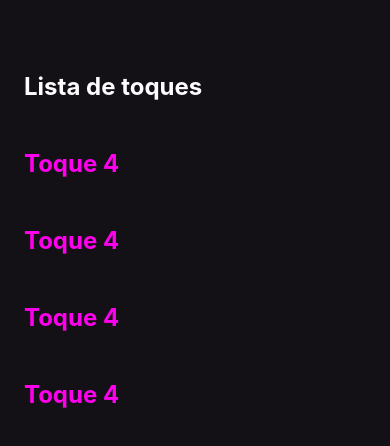
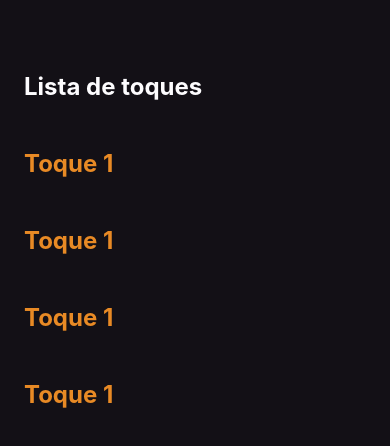
Before and after one commit to alexmesquita/bugleRinging, a React Native app: screen / in a window 390 px wide. Shown: the top 446 px of the page. Built offline with nearby package versions, Linux system fonts and the light colour scheme.

Commit message:
Install lib player

```diff
--- a/App.js
+++ b/App.js
@@ -1,7 +1,5 @@
 import { RingingList } from './src/screens/RingingList'
 
 export default function App() {
-  return (
-    <RingingList />
-  );
+  return <RingingList />
 }
--- a/package.json
+++ b/package.json
@@ -14,6 +14,7 @@
     "expo-status-bar": "~1.4.4",
     "react": "18.2.0",
     "react-native": "0.71.8",
+    "react-native-track-player": "^3.2.0",
     "typescript": "^4.9.4"
   },
   "devDependencies": {
--- a/src/componets/Ringing/index.jsx
+++ b/src/componets/Ringing/index.jsx
@@ -6,9 +6,8 @@ export function Ringing() {
   return (
     <View>
       <Text style={styles.name}>
-        Toque 4
+        Toque 1
       </Text>
     </View>
-
   )
 }
--- a/src/componets/Ringing/styles.ts
+++ b/src/componets/Ringing/styles.ts
@@ -2,7 +2,7 @@ import { StyleSheet } from 'react-native';
 
 export const styles = StyleSheet.create({
   name: {
-    color: '#F0E',
+    color: '#E88A25',
     fontSize: 24,
     fontWeight: 'bold',
     marginTop: 48,
```
Also changed, not shown: src/screens/RingingList/index.jsx (+4 -6 lines), .eslintrc.json (renamed from .eslint.json), 1 other file (tests, documents, lock files or other folders).
